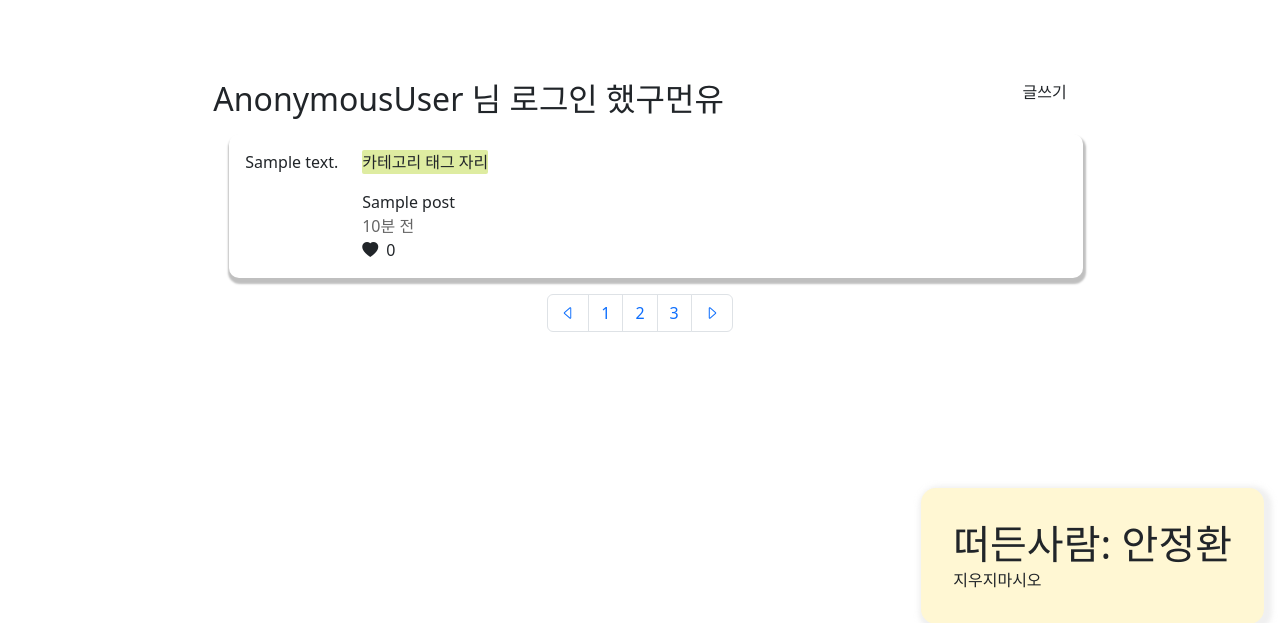
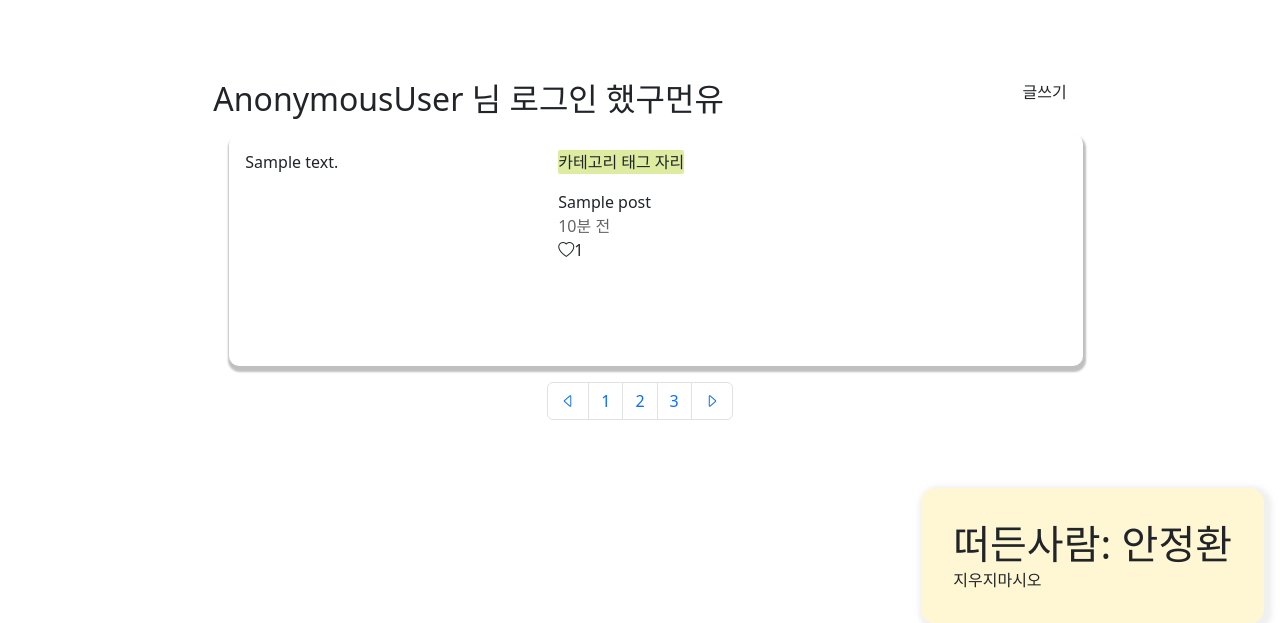
Before and after one commit to skysky44/ieum, a Django app: page /posts/ in a window 1280 px wide. Shown: the part 80-703 px from the top of the page. Run offline with Django 3.2, Linux system fonts and the light colour scheme; tables that the repository leaves empty hold one stand-in row (values such as "Sample post"); some libraries are stand-ins or nearby versions; some web fonts are replaced.

Commit message:
[UPDATE] feature/posts_index.html

```diff
--- a/posts/templates/posts/index.html
+++ b/posts/templates/posts/index.html
@@ -18,10 +18,10 @@
           <div class="">
             <div class="d-flex">
               <!-- 게시물 내용 -->
-              <div class="post--content--wrap me-4">
-                {{ post.content|safe }}
+              <div class="posts--img-wrap">
+                  {{ post.content|safe }}
               </div>
-              <div class="d-flex flex-column">
+              <div class="posts--content-wrap">
                 <!-- 카테고리 태그 -->
                 <div class="posts--category--tag mb-3">
                   카테고리 태그 자리
@@ -31,10 +31,43 @@
                 <!-- 게시물 작성한 시간? -->
                 <p style="color:#656565;">10분 전</p>
                 <div class="d-flex">
-                  <!-- 좋아요 버튼 -->
+                  {% comment %} <!-- 좋아요 버튼 -->
                   <span class="me-2"><button id="like-btn"><i class="bi bi-heart-fill"></i></button></span>
                   <!-- 좋아요 수 -->
-                  <p id="like-cnt">0</p>
+                  <p id="like-cnt">0</p> {% endcomment %}
+
+                  <!-- 좋아요 버튼 -->
+                  {% comment %} <form class="like-forms" data-post-id="{{ post.pk }}">
+                    {% csrf_token %}
+                    {% if user in post.like_users.all %}
+                      <span class="me-2">
+                        <button class="like-btn" type="submit">
+                          <i class="bi bi-heart"></i>
+                        </button>
+                      </span>
+                    {% else %}
+                      <span class="me-2">
+                        <button class="like-btn" type="submit">
+                          <i class="bi bi-heart-fill"></i>
+                        </button>
+                      </span>
+                    {% endif %}
+                  </form>
+                  <span class="like-count">{{post.like_users.count}}</span> {% endcomment %}
+
+                  <form action="{% url 'posts:likes' post.pk %}" method="POST">
+                    {% csrf_token %}
+                    {% if user in post.like_users.all  %}
+                    <button class="border-0 bg-transparent" type="submit">
+                      <i class="bi bi-heart-fill"></i>
+                    </button>
+                    {% else %}
+                      <button class="border-0 bg-transparent" type="submit">
+                        <i class="bi bi-heart"></i>
+                      </button>
+                    {% endif %}
+                  </form>
+                  <span>{{post.like_users.count}}</span>
                 </div>
               </div>
             </div>
@@ -69,5 +102,22 @@
 {% endblock content %}
 
 {% block script %}
+<!-- <script>
+  const children = document.querySelectorAll('.post--content--wrap > p > img');
+  let leftValue = 0;
+
+
+  children.forEach((image, index) => {
+  let rotateValue;
+  if (index % 2 === 0) {
+    // 짝수 번째 이미지의 경우
+    rotateValue = -(Math.abs((index + 1) * 0.01));
+  } else {
+    // 홀수 번째 이미지의 경우
+    rotateValue = (index + 1) * 0.01;
+  }
+  image.style.transform = `rotate(${rotateValue}turn)`;
+  });
+</script> -->
   <script type="text/javascript" src="/static/posts/js/index.js"></script>
 {% endblock script %}
--- a/static/base/css/base.css
+++ b/static/base/css/base.css
@@ -18,6 +18,7 @@ header.base--item {
   background-color: #DEECA1;
   border-radius: 0 100px 0 100px;
   padding: 1rem 0;
+  z-index: 9999;
 }
 main.base--item {
   grid-area: main;
--- a/static/posts/css/index.css
+++ b/static/posts/css/index.css
@@ -10,13 +10,41 @@
   padding: 1rem;
   margin: 1rem;
 }
-.post--content--wrap img {
+.posts--img-wrap{
+  position: relative;
+  height: 200px;
+}
+.posts--img-wrap p {
+  position: absolute;
+}
+.posts--img-wrap p img {
+  position: absolute;
+  top: 0;
+  left: 0;
   width: auto;
   height: auto;
   max-width: 200px;
   max-height:200px;
   box-shadow: 0px 4px 4px rgba(0, 0, 0, 0.25);
   border-radius: 3px;
+}
+.posts--img-wrap p img:nth-child(1) {
+  z-index: 9;
+}
+
+.posts--img-wrap p img:nth-child(odd):not(:first-child) {
+  transform: rotate(0.01turn);
+  z-index: 99;
+}
+
+.posts--img-wrap p img:nth-child(even):not(:first-child) {
+  transform: rotate(-0.01turn);
+  z-index: 999;
+}
+
+
+.posts--content-wrap {
+  margin-left: 220px;
 }
 .posts--more--btn {
   position: absolute;
--- a/static/posts/js/index.js
+++ b/static/posts/js/index.js
@@ -1,11 +1,58 @@
 // 좋아요 버튼 클릭 시 좋아요 수 +1
 // 추후 axios 처리
-const likeBtn = document.querySelector('#like-btn')
-let likeCnt = 0
+// const likeBtn = document.querySelector('#like-btn')
+// let likeCnt = 0
 
-likeBtn.addEventListener('click', (event) => {
-    likeCnt += 1
-    const pTag = document.querySelector('#like-cnt')
-    pTag.textContent = likeCnt
-    console.log(pTag.textContent)
-})
+// likeBtn.addEventListener('click', (event) => {
+//     likeCnt += 1
+//     const pTag = document.querySelector('#like-cnt')
+//     pTag.textContent = likeCnt
+//     console.log(pTag.textContent)
+// })
+
+// const likeBtn = document.querySelectorAll('.like-btn')
+// const forms = document.querySelectorAll('.like-forms')
+// const csrftoken = document.querySelector('[name=csrfmiddlewaretoken]').value
+
+// forms.forEach((form) => {
+//   form.addEventListener('submit', function (event) {
+//     event.preventDefault()
+//     const postId = event.target.dataset.postId
+//     console.log(postId)
+//     // const likeCnt = document.querySelector('#like-count')
+//     axios({
+//       method:'post',
+//       url:`/posts/${postId}/`,
+//       headers:{'X-CSRFToken': csrftoken,},
+//     })
+//     .then((response) => {
+//       console.log(response.data.like_count)
+//       // likeCnt.textContent = response.data.like_count
+//     })
+//     .catch((response) => {
+//       console.log(error.response)
+//     })
+//   })
+// })
+
+// 안됨
+// likeBtn.forEach((like) => {
+//   like.addEventListener('submit', function (event) {
+//     event.preventDefault()
+//     const postId = event.target.dataset.postId
+//     console.log(postId)
+//     const likeCnt = document.querySelector('.like-count')
+//     axios({
+//       method:'post',
+//       url:`/posts/${postId}/`,
+//       headers:{'X-CSRFToken': csrftoken,},
+//     })
+//     .then((response) => {
+//       likeCnt.textContent = response.data.like_count
+//       console.log(response.data)
+//     })
+//     .catch((response) => {
+//       console.log(error.response)
+//     })
+//   })
+// })
```
